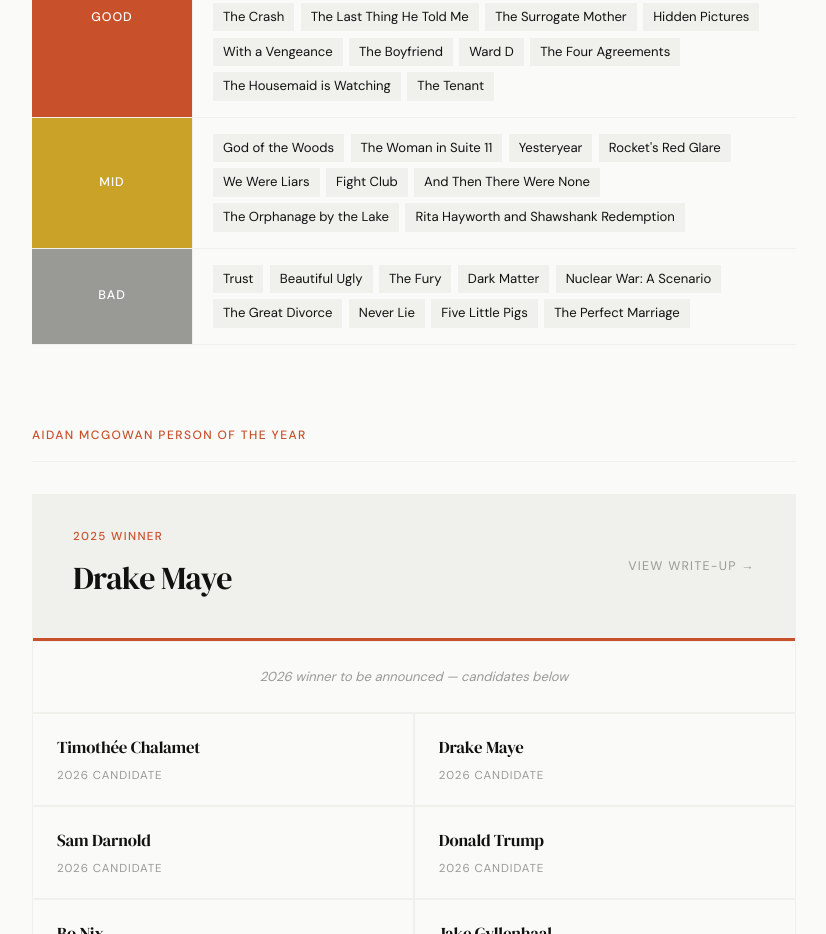
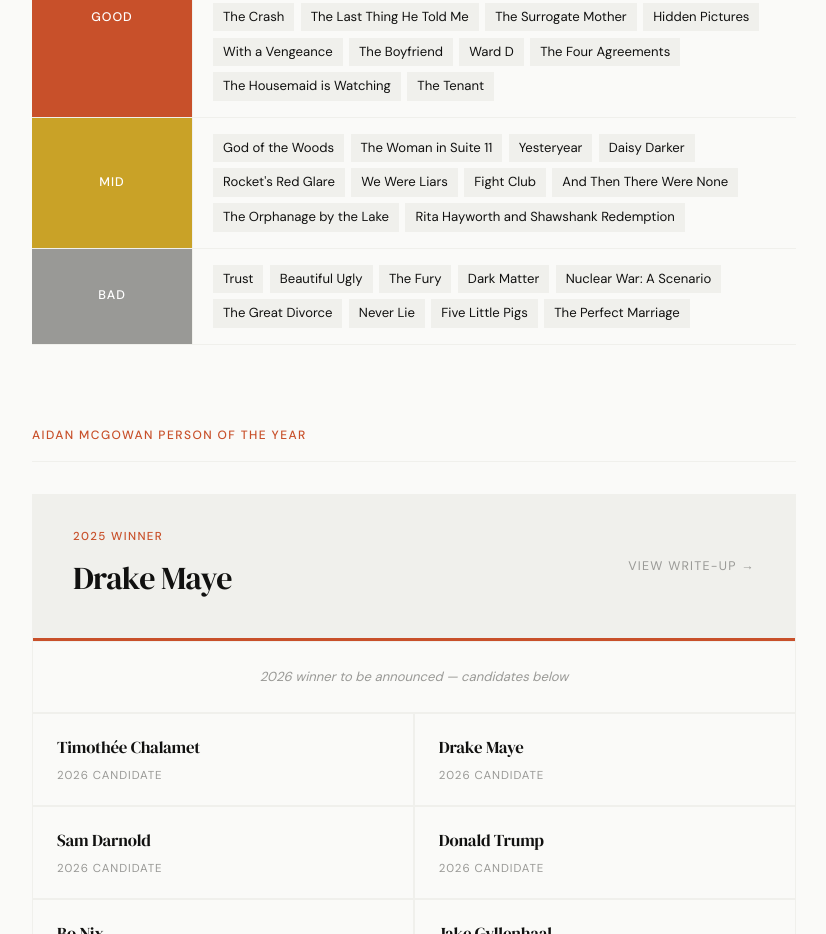
Before and after one commit to mcgowanaidan/aidan-site, a plain HTML site: page rankings.html in a window 1280 px wide. Shown: the part 1932-2866 px from the top of the page, without its empty margins (226-1052 px from the left). Drawn offline with Linux system fonts and the light colour scheme.

Commit message:
Update rankings.html

```diff
--- a/rankings.html
+++ b/rankings.html
@@ -191,7 +191,7 @@
     <div class="tier-row">
       <div class="tier-label t-mid">Mid</div>
       <div class="tier-content">
-        <span class="film-tag">God of the Woods</span><span class="film-tag">The Woman in Suite 11</span><span class="film-tag">Yesteryear</span><span class="film-tag">Rocket's Red Glare</span><span class="film-tag">We Were Liars</span><span class="film-tag">Fight Club</span><span class="film-tag">And Then There Were None</span><span class="film-tag">The Orphanage by the Lake</span><span class="film-tag">Rita Hayworth and Shawshank Redemption</span>
+        <span class="film-tag">God of the Woods</span><span class="film-tag">The Woman in Suite 11</span><span class="film-tag">Yesteryear</span><span class="film-tag">Daisy Darker</span><span class="film-tag">Rocket's Red Glare</span><span class="film-tag">We Were Liars</span><span class="film-tag">Fight Club</span><span class="film-tag">And Then There Were None</span><span class="film-tag">The Orphanage by the Lake</span><span class="film-tag">Rita Hayworth and Shawshank Redemption</span>
       </div>
     </div>
     <div class="tier-row">
```
